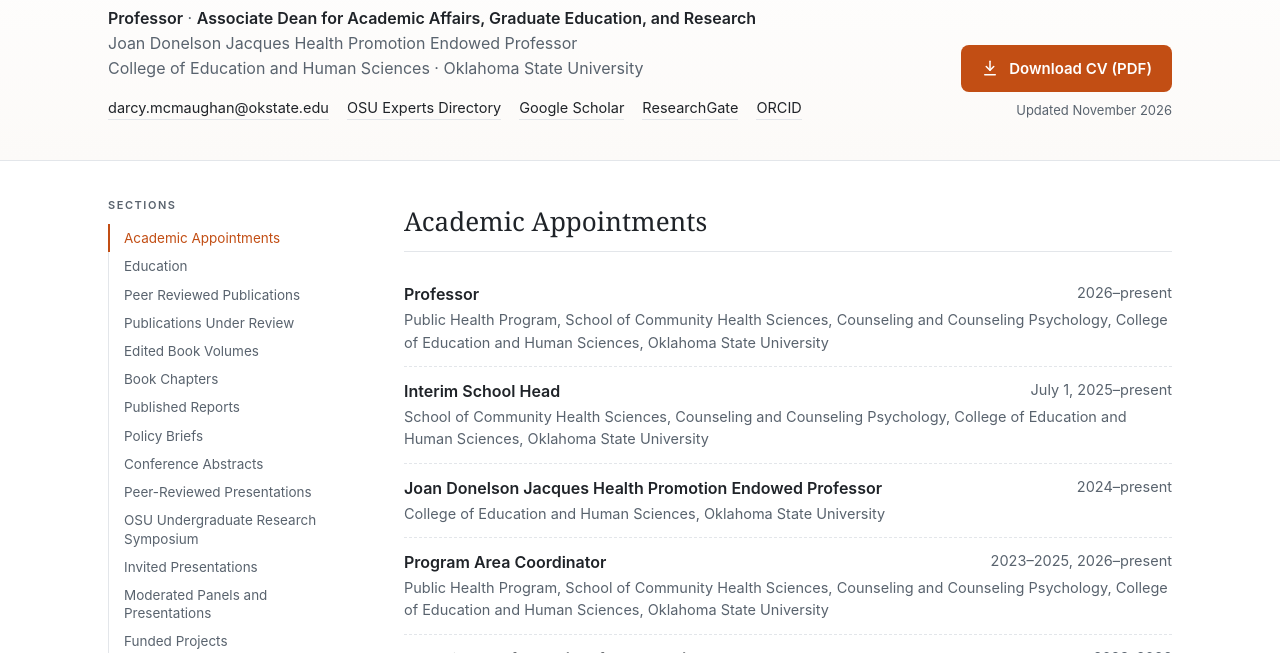
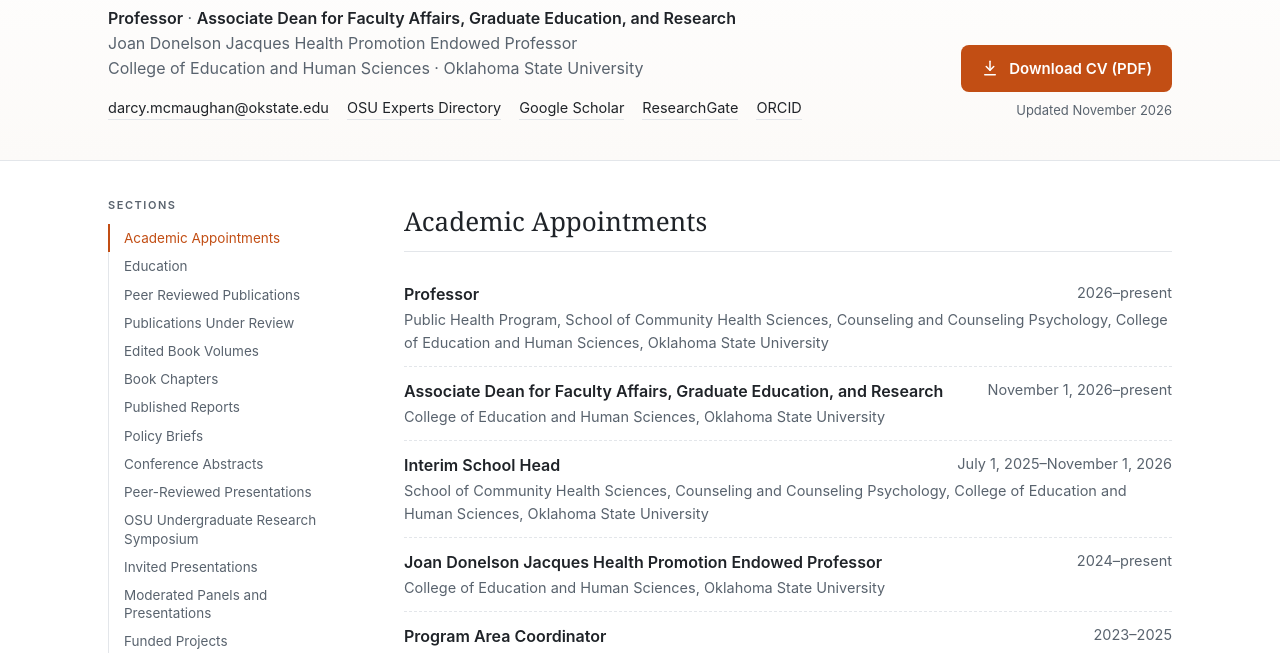
Before and after one commit to djmcmaughan/cv, a plain HTML site: page index.html in a window 1280 px wide. Shown: the part 143-796 px from the top of the page. Drawn offline with Linux system fonts and the light colour scheme.

Commit message:
Add Associate Dean appointment; update appointment dates
Co-Authored-By: Claude Opus 5.5 <noreply@anthropic.com>
Claude-Session: https://claude.ai/code/session_01Brok6bGX4cgH9edGhBjrkN

```diff
--- a/index.html
+++ b/index.html
@@ -4,7 +4,7 @@
 <meta charset="utf-8">
 <meta name="viewport" content="width=device-width, initial-scale=1">
 <title>Darcy Jones (DJ) McMaughan, Ph.D. — Curriculum Vitae</title>
-<meta name="description" content="Curriculum vitae of Darcy Jones (DJ) McMaughan, Ph.D., Professor and Associate Dean for Academic Affairs, Graduate Education, and Research, Oklahoma State University.">
+<meta name="description" content="Curriculum vitae of Darcy Jones (DJ) McMaughan, Ph.D., Professor and Associate Dean for Faculty Affairs, Graduate Education, and Research, Oklahoma State University.">
 <style>
   :root {
     --ink: #1f2328;
@@ -113,7 +113,7 @@
     <div>
       <p class="eyebrow">Curriculum Vitae</p>
       <h1>Darcy Jones (DJ) McMaughan, Ph.D.</h1>
-      <p class="roles"><strong>Professor</strong> &middot; <strong>Associate Dean for Academic Affairs, Graduate Education, and Research</strong><br>
+      <p class="roles"><strong>Professor</strong> &middot; <strong>Associate Dean for Faculty Affairs, Graduate Education, and Research</strong><br>
       Joan Donelson Jacques Health Promotion Endowed Professor<br>
       College of Education and Human Sciences &middot; Oklahoma State University</p>
       <div class="contact">
@@ -167,9 +167,10 @@
     <h2 id="appointments">Academic Appointments</h2>
     <div class="entries">
       <div class="entry"><span class="title">Professor</span><span class="when">2026–present</span><span class="where">Public Health Program, School of Community Health Sciences, Counseling and Counseling Psychology, College of Education and Human Sciences, Oklahoma State University</span></div>
-      <div class="entry"><span class="title">Interim School Head</span><span class="when">July 1, 2025–present</span><span class="where">School of Community Health Sciences, Counseling and Counseling Psychology, College of Education and Human Sciences, Oklahoma State University</span></div>
+      <div class="entry"><span class="title">Associate Dean for Faculty Affairs, Graduate Education, and Research</span><span class="when">November 1, 2026–present</span><span class="where">College of Education and Human Sciences, Oklahoma State University</span></div>
+      <div class="entry"><span class="title">Interim School Head</span><span class="when">July 1, 2025–November 1, 2026</span><span class="where">School of Community Health Sciences, Counseling and Counseling Psychology, College of Education and Human Sciences, Oklahoma State University</span></div>
       <div class="entry"><span class="title">Joan Donelson Jacques Health Promotion Endowed Professor</span><span class="when">2024–present</span><span class="where">College of Education and Human Sciences, Oklahoma State University</span></div>
-      <div class="entry"><span class="title">Program Area Coordinator</span><span class="when">2023–2025, 2026–present</span><span class="where">Public Health Program, School of Community Health Sciences, Counseling and Counseling Psychology, College of Education and Human Sciences, Oklahoma State University</span></div>
+      <div class="entry"><span class="title">Program Area Coordinator</span><span class="when">2023–2025</span><span class="where">Public Health Program, School of Community Health Sciences, Counseling and Counseling Psychology, College of Education and Human Sciences, Oklahoma State University</span></div>
       <div class="entry"><span class="title">Associate Professor (confers tenure)</span><span class="when">2023–2026</span><span class="where">Public Health Program, School of Community Health Sciences, Counseling and Counseling Psychology, College of Education and Human Sciences, Oklahoma State University</span></div>
       <div class="entry"><span class="title">Assistant Professor</span><span class="when">2020–2023</span><span class="where">Public Health Program, School of Community Health Sciences, Counseling and Counseling Psychology, College of Education and Human Sciences, Oklahoma State University</span></div>
       <div class="entry"><span class="title">Assistant Professor</span><span class="when">2013–2020</span><span class="where">Department of Health Policy and Management, School of Public Health, Texas A&amp;M University Health Science Center</span></div>
@@ -183,6 +184,8 @@
       <div class="entry"><span class="title">B.A., Psychology (Summa cum laude)</span><span class="when"></span><span class="where">Texas A&amp;M University, College of Liberal Arts, Department of Psychology</span></div>
       <div class="entry"><span class="title">Propedeuse in Psychology (with honors)</span><span class="when"></span><span class="where">University of Amsterdam, College of Liberal Arts, Department of Psychology</span></div>
     </div>
+
+
 
 
 
```
Also changed, not shown: 2 other files.
